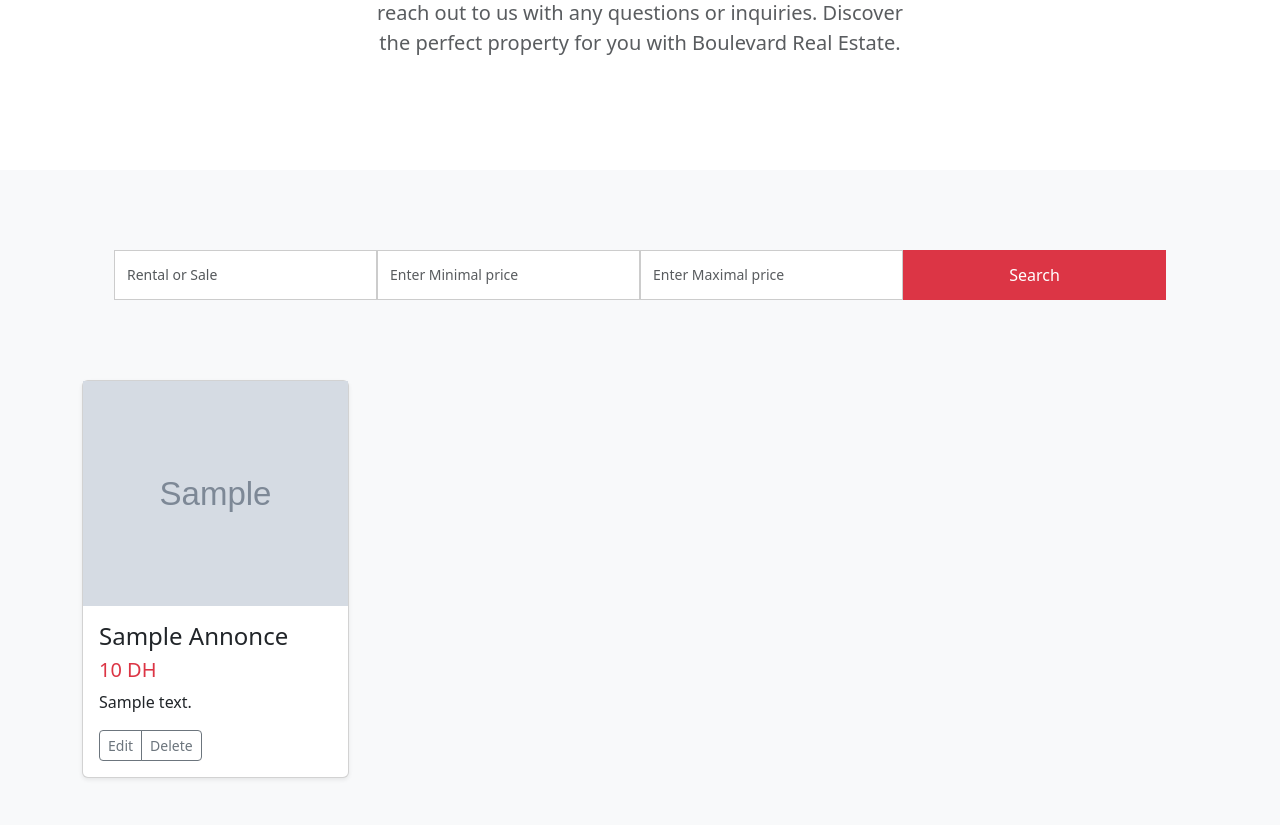
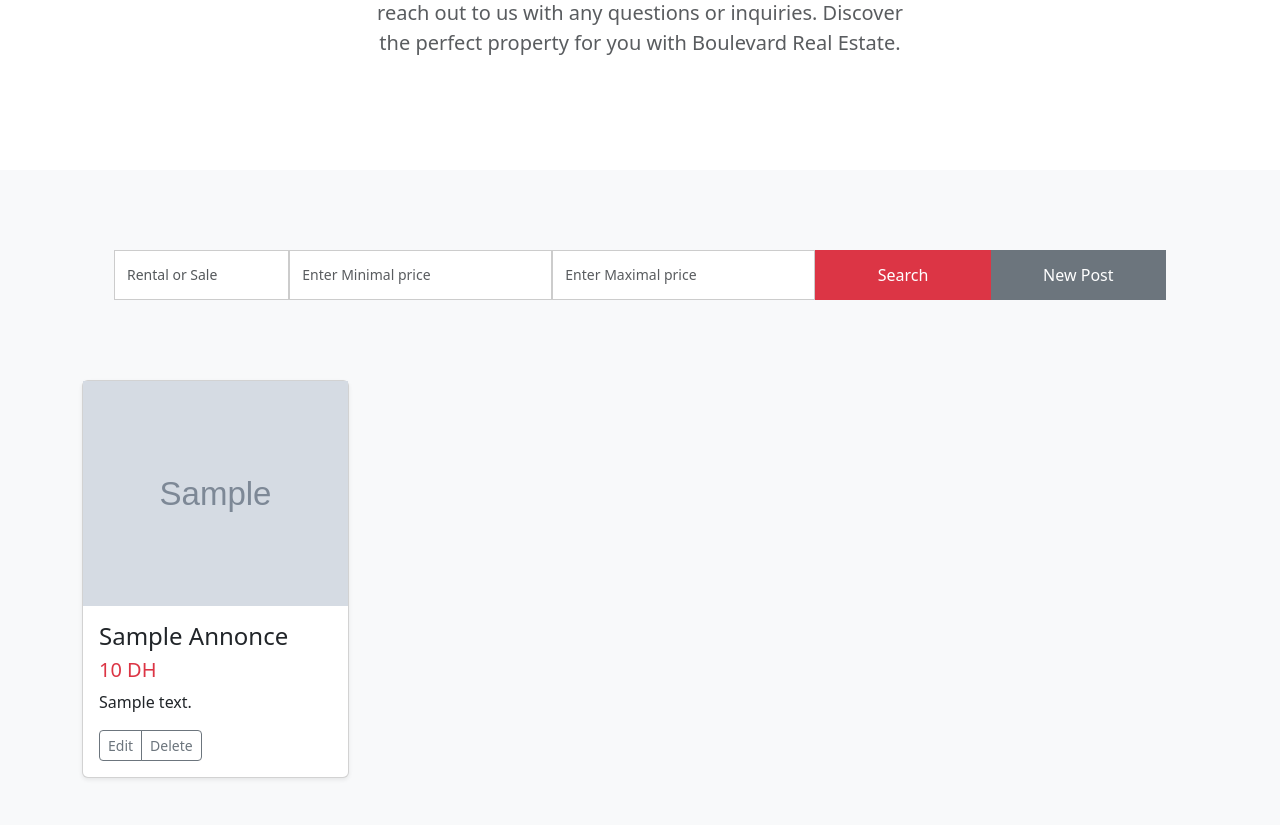
Before and after one commit to Hmz1hb/Gestion-des-annonces-d-une-agence-immobili-re, a PHP site: page / in a window 1280 px wide. Shown: the part 556-1381 px from the top of the page. Run offline with PHP 8.4, Linux system fonts and the light colour scheme; tables that the repository leaves empty or names only in its code hold one stand-in row (values such as "Sample post"); grey boxes marked "Sample" are stand-in pictures.

Commit message:
Add working yay

```diff
--- a/index.php
+++ b/index.php
@@ -1,4 +1,4 @@
-<!-- <?php
+ <?php
 if (isset($_POST['id'])) {
   $record_id = $_POST['id'];
 
@@ -19,7 +19,7 @@ if (isset($_POST['id'])) {
   $stmt->close();
   $conn->close();
 }
-?> -->
+?>
 <!doctype html>
 <html lang="en">
 
@@ -92,7 +92,7 @@ if (isset($_POST['id'])) {
                     <div class="row">
                         <div class="col-lg-12">
                             <div class="row">
-                                <div class="col-lg-3 col-md-3 col-sm-12 p-0">
+                                <div class="col-lg-2 col-md-2 col-sm-12 p-0">
                                     <select class="form-control search-slt" id="exampleFormControlSelect1">
                                         <option value="#">Rental or Sale</option>
                                         <option value="Location">Rental</option>
@@ -105,8 +105,11 @@ if (isset($_POST['id'])) {
                                 <div class="col-lg-3 col-md-3 col-sm-12 p-0">
                                     <input type="text" class="form-control search-slt" placeholder="Enter Maximal price">
                                 </div>
-                                <div class="col-lg-3 col-md-3 col-sm-12 p-0">
+                                <div class="col-lg-2 col-md-2 col-sm-12 p-0">
                                     <button type="button" class="btn btn-danger wrn-btn">Search</button>
+                                </div>
+                                <div class="col-lg-2 col-md-2 col-sm-12 p-0">
+                                    <button type="button" class="btn btn-secondary wrn-btn" data-bs-toggle="modal" data-bs-target="#pub_modal">New Post</button>
                                 </div>
                             </div>
                         </div>
@@ -255,15 +258,123 @@ $conn->close();
                   <label for="formFile" class="form-label">Default file input example</label>
                   <input class="form-control" type="file" id="formFile">
                 </div>
+                <div class="mb-3">
+                  <label for="exampleFormControlTextarea1" class="form-label">Description</label>
+                  <textarea class="form-control" id="exampleFormControlTextarea1" rows="3"></textarea>
+                </div>
+                <div class="modal-footer">
+                  <button type="button" class="btn btn-secondary" data-bs-dismiss="modal">Close</button>
+                  <button type="button" class="btn btn-primary" data-bs-dismiss="modal">Update</button>
+                </div>
               </form>
-            </div>
-            <div class="modal-footer">
-              <button type="button" class="btn btn-secondary" data-bs-dismiss="modal">Close</button>
-              <button type="button" class="btn btn-primary" data-bs-dismiss="modal">Update</button>
             </div>
           </div>
         </div>
       </div>
+        <!-- Add modal -->
+        <div class="modal fade" id="pub_modal" data-bs-backdrop="static"  tabindex="-1" aria-labelledby="staticBackdropLabel" aria-hidden="true">
+        <div class="modal-dialog modal-xl">
+          <div class="modal-content">
+            <div class="modal-header">
+              <h1 class="modal-title fs-5" id="staticBackdropLabel">Announce eddit</h1>
+              <button type="button" class="btn-close" data-bs-dismiss="modal" aria-label="Close"></button>
+            </div>
+            <div class="modal-body">
+              <form action="index.php" method="post" class="row g-2 needs-validation" novalidate>
+                <div class="col-md-4">
+                  <label for="validationCustom01" class="form-label">Title</label>
+                  <input type="text" name="titre" class="form-control" id="validationCustom01" value="Title here" required>
+                  <div class="valid-feedback">
+                    Looks good!
+                  </div>
+                </div>
+                <div class="col-md-4">
+                  <label for="validationCustom02" class="form-label">Superficie</label>
+                  <input type="text" class="form-control" id="validationCustom02" value="50M²" name="superficie" required>
+                  <div class="valid-feedback">
+                    Looks good!
+                  </div>
+                </div>
+                <div class="col-md-4">
+                  <label for="validationCustomUsername" class="form-label">Prix</label>
+                  <div class="input-group">
+                    <span class="input-group-text" id="inputGroupPrepend">DH</span>
+                    <input type="text" name="prix" class="form-control" id="validationCustomUsername" aria-describedby="inputGroupPrepend" required>
+                    <div class="invalid-feedback">
+                      Please choose a username.
+                    </div>
+                  </div>
+                </div>
+                <div class="col-md-6">
+                  <label for="validationCustom03" class="form-label">Adresse</label>
+                  <input type="text" name="adresse" class="form-control" id="validationCustom03" required>
+                  <div class="invalid-feedback">
+                    Please provide a valid city.
+                  </div>
+                </div>
+                <div class="col-md-3">
+                  <label for="validationCustom04" class="form-label">Type</label>
+                  <select class="form-select" name="type" id="validationCustom04" required>
+                    <option selected disabled value="">Choose...</option>
+                    <option value="Location">Location</option>
+                    <option value="vente">Vente</option>
+                  </select>
+                  <div class="invalid-feedback">
+                    Please select a valid state.
+                  </div>
+                </div>
+                <div class="col-md-3">
+                  <label for="validationCustom05" class="form-label">Date d'annonce</label>
+                  <input type="text" class="form-control" name="date" id="validationCustom05" required>
+                  <div class="invalid-feedback">
+                    Please provide a valid zip.
+                  </div>
+                </div>
+                <div class="mb-3">
+                  <label for="formFile" class="form-label">Image</label>
+                  <input class="form-control" type="file" id="formFile">
+                </div>
+                <div class="mb-3">
+                  <label for="exampleFormControlTextarea1" class="form-label">Description</label>
+                  <textarea class="form-control" id="exampleFormControlTextarea1" rows="3" name="description"></textarea>
+                </div>
+                <div class="modal-footer">
+              <button type="button" class="btn btn-secondary" data-bs-dismiss="modal">Close</button>
+                <button class="btn btn-primary" data-bs-dismiss="modal" type="submit" name="submit" value="Publish">Publish</button>
+            </div>
+              </form>
+            </div>
+          </div>
+        </div>
+      </div>
+      <?php
+if (isset($_POST['submit'])) {
+    $titre = $_POST['titre'];
+    $superficie = $_POST['superficie'];
+    $prix = $_POST['prix'];
+    $adresse = $_POST['adresse'];
+    $type = $_POST['type'];
+    $date = $_POST['date'];
+    $description = $_POST['description'];
+
+    $conn = mysqli_connect("localhost", "root", "", "test");
+    if (!$conn) {
+        die("Connection failed: " . mysqli_connect_error());
+    }
+
+    $stmt = $conn->prepare("INSERT INTO annonce (titre, superficie, prix, adresse, description, type, date) VALUES (?, ?, ?, ?, ?, ?, ?)");
+    $stmt->bind_param("sssssss", $titre, $superficie, $prix, $description, $adresse, $type, $date);
+
+    if ($stmt->execute()) {
+
+    } else {
+
+    }
+
+    $stmt->close();
+    mysqli_close($conn);
+}
+?>
   </main>
 
   <footer class="text-muted py-5">
```
Also changed, not shown: delete.php (added).
